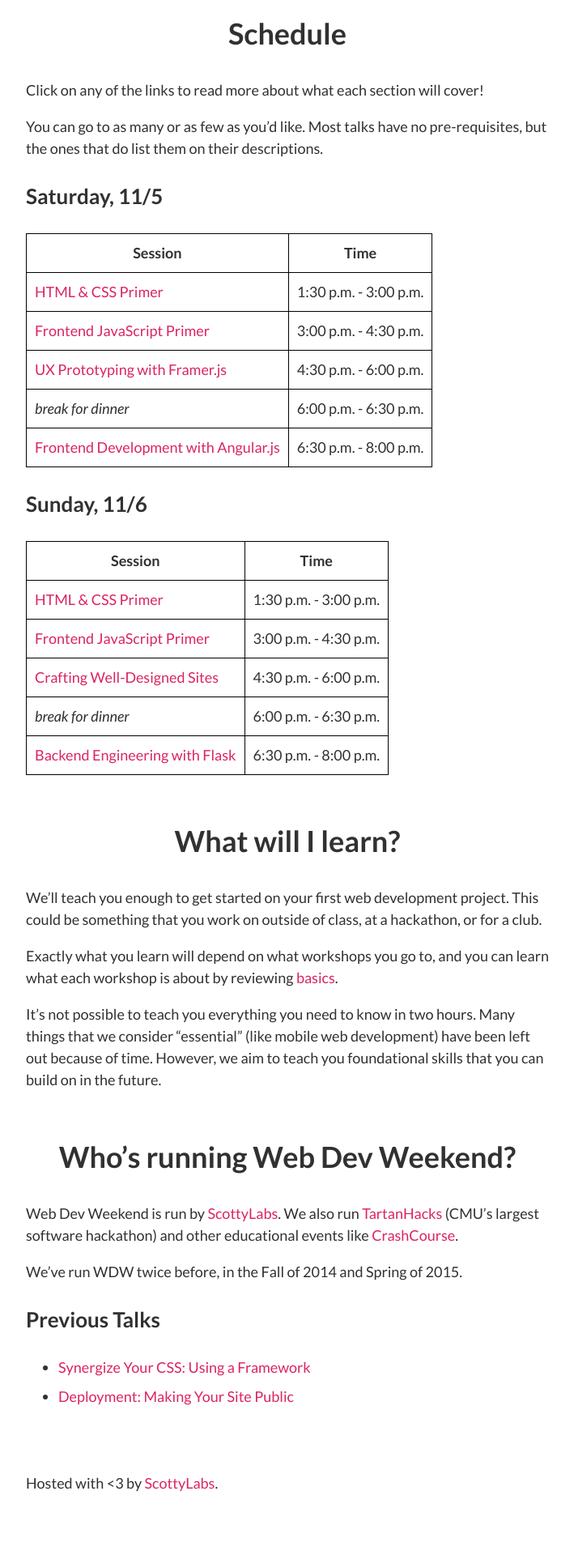
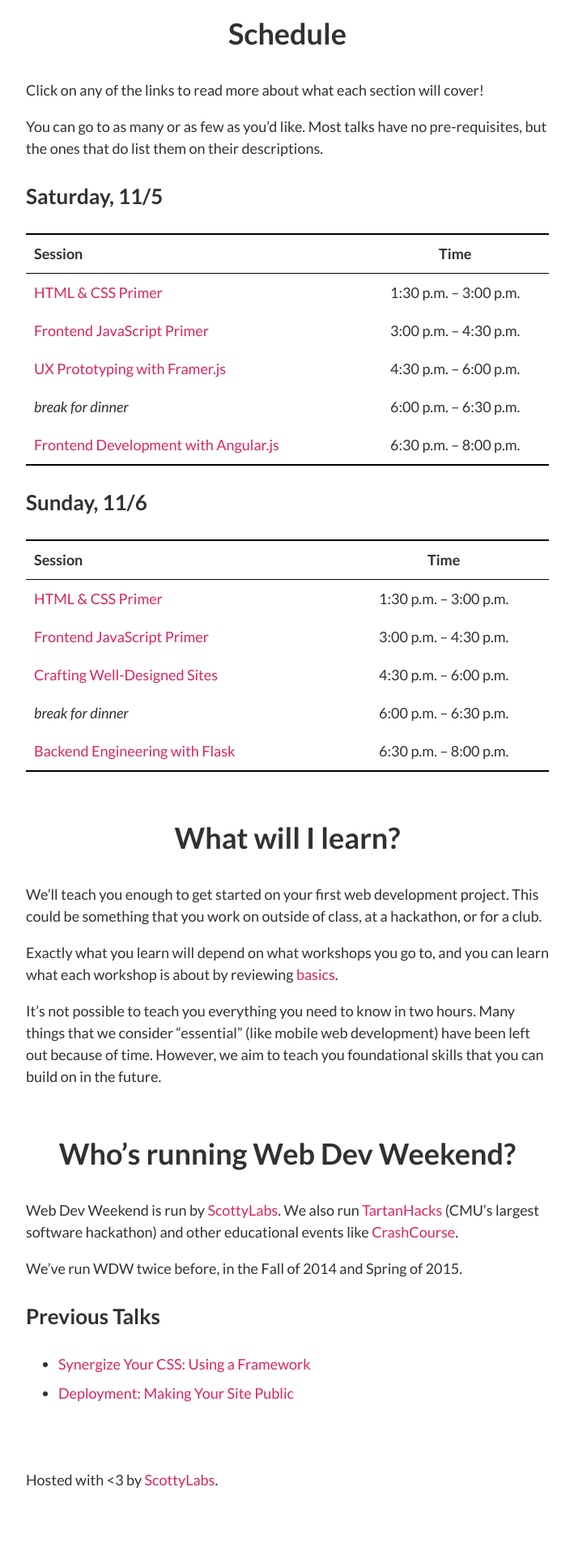
Before and after one commit to ScottyLabs/wdw, a Jekyll site: the page built from index.md, in a window 1280 px wide. Shown: the part 1398-3318 px from the top of the page at 81% size, without its empty margins (285-994 px from the left). Built offline with Jekyll 4.4.1, drawn with Linux system fonts in a browser that asks for light colours; nearby versions of some CDN libraries.

Commit message:
Make tables look nicer

```diff
--- a/_sass/base.scss
+++ b/_sass/base.scss
@@ -254,7 +254,15 @@ footer {
   margin-top: 80px;
 }
 
+table {
+  width: 100%;
+  border-top: 2px solid black;
+  border-bottom: 2px solid black;
+}
+th {
+  border-bottom: 1px solid black;
+}
 td, th {
-  border: 1px solid black;
   padding: 10px;
+  text-align: left;
 }
--- a/index.md
+++ b/index.md
@@ -45,24 +45,24 @@ pre-requisites, but the ones that do list them on their descriptions.
 
 ### Saturday, 11/5
 
-| Session                                            | Time                  |
-| -------                                            | ----                  |
-| [HTML & CSS Primer][html]                          | 1:30 p.m. - 3:00 p.m. |
-| [Frontend JavaScript Primer][frontend]             | 3:00 p.m. - 4:30 p.m. |
-| [UX Prototyping with Framer.js][framer]            | 4:30 p.m. - 6:00 p.m. |
-| *break for dinner*                                 | 6:00 p.m. - 6:30 p.m. |
-| [Frontend Development with Angular.js][angular]    | 6:30 p.m. - 8:00 p.m. |
+| Session                                            | Time                   |
+| -------                                            | :--:                   |
+| [HTML & CSS Primer][html]                          | 1:30 p.m. -- 3:00 p.m. |
+| [Frontend JavaScript Primer][frontend]             | 3:00 p.m. -- 4:30 p.m. |
+| [UX Prototyping with Framer.js][framer]            | 4:30 p.m. -- 6:00 p.m. |
+| *break for dinner*                                 | 6:00 p.m. -- 6:30 p.m. |
+| [Frontend Development with Angular.js][angular]    | 6:30 p.m. -- 8:00 p.m. |
 
 
 ### Sunday, 11/6
 
-| Session                                            | Time                  |
-| -------                                            | ----                  |
-| [HTML & CSS Primer][html]                          | 1:30 p.m. - 3:00 p.m. |
-| [Frontend JavaScript Primer][frontend]             | 3:00 p.m. - 4:30 p.m. |
-| [Crafting Well-Designed Sites][design]             | 4:30 p.m. - 6:00 p.m. |
-| *break for dinner*                                 | 6:00 p.m. - 6:30 p.m. |
-| [Backend Engineering with Flask][backend]          | 6:30 p.m. - 8:00 p.m. |
+| Session                                            | Time                   |
+| -------                                            | :--:                   |
+| [HTML & CSS Primer][html]                          | 1:30 p.m. -- 3:00 p.m. |
+| [Frontend JavaScript Primer][frontend]             | 3:00 p.m. -- 4:30 p.m. |
+| [Crafting Well-Designed Sites][design]             | 4:30 p.m. -- 6:00 p.m. |
+| *break for dinner*                                 | 6:00 p.m. -- 6:30 p.m. |
+| [Backend Engineering with Flask][backend]          | 6:30 p.m. -- 8:00 p.m. |
 
 
 ## What will I learn?
```
